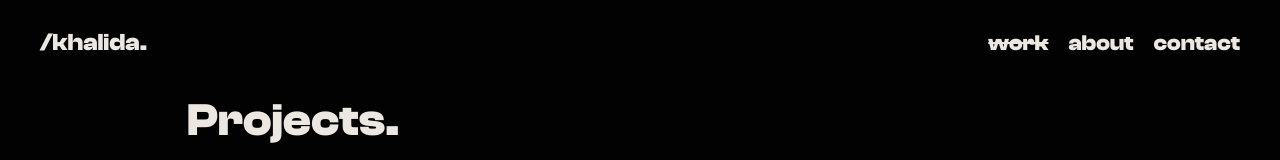
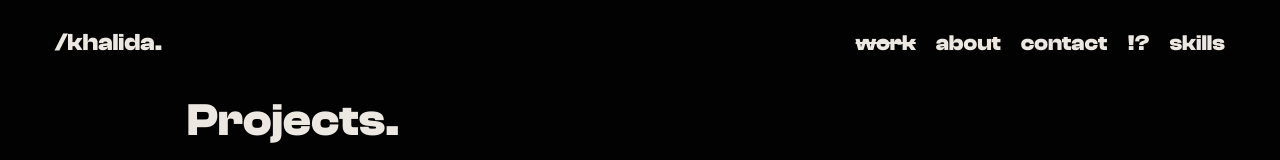
Before and after one commit to KhalidaAkhverdiyeva/portfolio, a Next.js app: page /work in a window 1280 px wide. Shown: the top 160 px of the page. Built offline with nearby package versions, Linux system fonts and the light colour scheme.

Commit message:
three js drawer add

```diff
--- a/package.json
+++ b/package.json
@@ -13,10 +13,13 @@
     "@emotion/styled": "^11.14.0",
     "@mui/icons-material": "^7.0.2",
     "@mui/material": "^7.0.2",
+    "@react-three/drei": "^10.0.7",
+    "@react-three/fiber": "^9.1.2",
     "next": "15.3.0",
     "react": "^19.0.0",
     "react-dom": "^19.0.0",
-    "react-icons": "^5.5.0"
+    "react-icons": "^5.5.0",
+    "three": "^0.176.0"
   },
   "devDependencies": {
     "@eslint/eslintrc": "^3",
@@ -24,6 +27,7 @@
     "@types/node": "^20",
     "@types/react": "^19",
     "@types/react-dom": "^19",
+    "@types/three": "^0.176.0",
     "eslint": "^9",
     "eslint-config-next": "15.3.0",
     "tailwindcss": "^4",
--- /dev/null
+++ b/src/app/cvfinder/page.tsx
@@ -0,0 +1,9 @@
+import DrawerWrapper from "@/components/drawer3/DrawerWrapper";
+
+export default function Cvfinder() {
+  return (
+    <div className="h-screen">
+      <DrawerWrapper />
+    </div>
+  );
+}
--- /dev/null
+++ b/src/components/drawer3/DrawerWrapper.tsx
@@ -0,0 +1,9 @@
+"use client";
+
+import dynamic from "next/dynamic";
+
+const Drawer = dynamic(() => import("./index"), { ssr: false });
+
+export default function DrawerWrapper() {
+  return <Drawer />;
+}
--- /dev/null
+++ b/src/components/drawer3/index.tsx
@@ -0,0 +1,57 @@
+"use client";
+import { Canvas } from "@react-three/fiber";
+import { OrbitControls } from "@react-three/drei";
+// import { Box } from "@react-three/drei";
+
+function DrawerHandle({ position }: { position: [number, number, number] }) {
+  return (
+    <mesh position={position}>
+      <boxGeometry args={[0.4, 0.1, 0.1]} />
+      <meshStandardMaterial color="gray" />
+    </mesh>
+  );
+}
+
+function DrawerCabinet() {
+  return (
+    <group>
+      {/* Cabinet Frame */}
+      <mesh position={[0, 1.5, 0]}>
+        <boxGeometry args={[2, 3, 2]} />
+        <meshStandardMaterial color="#dddddd" />
+      </mesh>
+
+      {/* Drawers (Front Panels Only) */}
+      {/* Top 3 small drawers */}
+      {[2.6, 2.1, 1.6].map((y, i) => (
+        <group key={i}>
+          <mesh position={[0, y, 1.01]}>
+            <boxGeometry args={[1.8, 0.4, 0.05]} />
+            <meshStandardMaterial color="#bbbbbb" />
+          </mesh>
+          <DrawerHandle position={[0, y, 1.08]} />
+        </group>
+      ))}
+
+      {/* Bottom large drawer */}
+      <group>
+        <mesh position={[0, 0.7, 1.01]}>
+          <boxGeometry args={[1.8, 1.2, 0.05]} />
+          <meshStandardMaterial color="#bbbbbb" />
+        </mesh>
+        <DrawerHandle position={[0, 0.7, 1.08]} />
+      </group>
+    </group>
+  );
+}
+
+export default function Drawer() {
+  return (
+    <Canvas camera={{ position: [4, 4, 6], fov: 50 }}>
+      <ambientLight intensity={0.5} />
+      <directionalLight position={[5, 5, 5]} />
+      <OrbitControls />
+      <DrawerCabinet />
+    </Canvas>
+  );
+}
--- a/src/components/navbar/index.tsx
+++ b/src/components/navbar/index.tsx
@@ -1,5 +1,4 @@
-"use client";
-
+'use client'
 import React from "react";
 import { usePathname } from "next/navigation";
 import Link from "next/link";
@@ -12,16 +11,18 @@ const Navbar = () => {
     { name: "work", path: "/work" },
     { name: "about", path: "/about" },
     { name: "contact", path: "/contact" },
+    { name: "!?", path: "/cvfinder" },
+    { name: "skills", path: "/skills" },
   ];
 
   const isHome = pathname === "/";
 
   return (
     <div
-      className={`font-['ClashDisplay-Bold'] m-[10px] flex items-center justify-between rounded-[20px] text-[22px] ${
+      className={`font-['ClashDisplay-Bold'] m-[10px] flex items-center  p-[15px]  justify-between rounded-[20px] text-[22px] ${
         isHome
-          ? "bg-[#ece7e1] text-[#020202] md:m-[20px] p-[15px] "
-          : "bg-[#020202] text-[#ece7e1] md:w-[1200px] py-[15px]  md:mx-auto"
+          ? "bg-[#ece7e1] text-[#020202] md:m-[20px]"
+          : "bg-[#020202] text-[#ece7e1] md:w-[1200px]  md:mx-auto"
       }`}
     >
       <Link href="/" className="text-[20px] md:text-[24px]">
@@ -29,13 +30,15 @@ const Navbar = () => {
       </Link>
       <ul className="hidden md:flex gap-[20px]">
         {navItems.map((item) => (
-          <li
-            key={item.name}
-            className={`cursor-pointer hover:line-through ${
-              pathname === item.path ? "line-through" : ""
-            }`}
-          >
-            {item.name}
+          <li key={item.name}>
+            <Link
+              href={item.path}  // Fixed here to use item.path directly
+              className={`cursor-pointer hover:line-through ${
+                pathname === item.path ? "line-through" : ""
+              }`}
+            >
+              {item.name}
+            </Link>
           </li>
         ))}
       </ul>
--- a/src/components/projects/index.tsx
+++ b/src/components/projects/index.tsx
@@ -1,6 +1,6 @@
 "use client";
 import React, { useState } from "react";
-import SwipeableTemporaryDrawer from "../drawer";
+import SwipeableTemporaryDrawer from "../sidebar";
 import Project from "@/types";
 
 const Projects = () => {
```
Also changed, not shown: src/components/sidebar/index.tsx (renamed from src/components/drawer/index.tsx), 1 other file (tests, documents, lock files or other folders).
